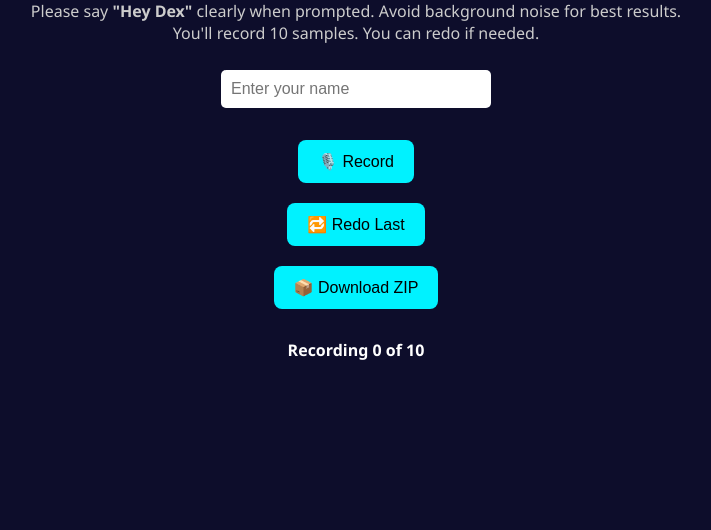
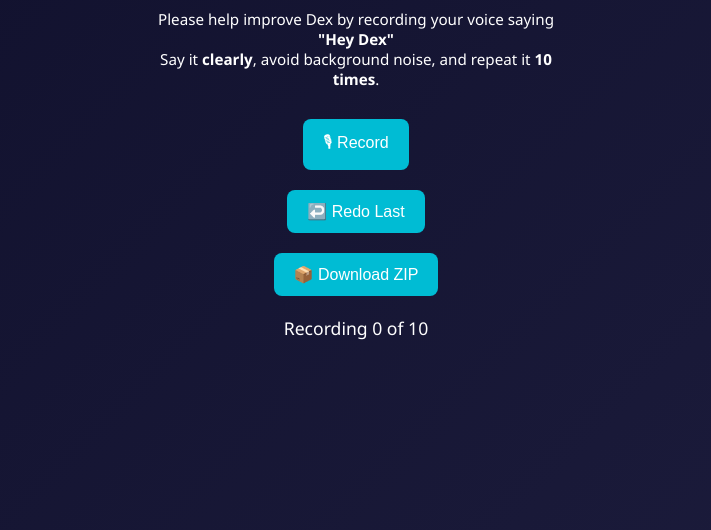
Before and after one commit to Buf865/Dex-recorder, a plain HTML site: page index.html in a window 1280 px wide. Shown: the part 270-800 px from the top of the page, without its empty margins (284-995 px from the left). Drawn offline with nearby package versions, Linux system fonts and the light colour scheme.

Commit message:
index.html

```diff
--- a/index.html
+++ b/index.html
@@ -8,8 +8,8 @@
     body {
       margin: 0;
       padding: 0;
-      font-family: 'Segoe UI', Tahoma, Geneva, Verdana, sans-serif;
-      background: #0d0d2b;
+      font-family: 'Segoe UI', sans-serif;
+      background: linear-gradient(135deg, #0f0f2b, #1c1c3c);
       color: white;
       display: flex;
       flex-direction: column;
@@ -20,129 +20,111 @@
     }
     h1 {
       font-size: 2em;
-      color: #00f2ff;
+      margin-bottom: 10px;
     }
-    p {
-      max-width: 80%;
-      font-size: 1em;
-      color: #ccc;
+    .info {
+      font-size: 0.95em;
+      max-width: 400px;
+      margin-bottom: 20px;
     }
     button {
-      background: #00f2ff;
-      border: none;
-      color: #000;
       padding: 12px 20px;
       font-size: 1em;
+      margin: 10px;
+      border: none;
       border-radius: 8px;
       cursor: pointer;
-      margin: 10px;
-      transition: background 0.3s;
+      background-color: #00bcd4;
+      color: white;
+      transition: 0.3s ease;
     }
     button:hover {
-      background: #00d4e0;
+      background-color: #0097a7;
     }
     #status {
-      margin-top: 20px;
-      font-weight: bold;
-    }
-    input {
-      padding: 10px;
-      font-size: 1em;
-      border-radius: 5px;
-      border: none;
       margin-top: 10px;
-      width: 250px;
+      font-size: 1.1em;
     }
   </style>
 </head>
 <body>
-  <h1>🎙️ Dex Wake Word Collection</h1>
-  <p>Please say <strong>"Hey Dex"</strong> clearly when prompted. Avoid background noise for best results.<br/>You'll record 10 samples. You can redo if needed.</p>
+  <h1>🎤 Dex Wake Word Collection</h1>
+  <p class="info">
+    Please help improve Dex by recording your voice saying <strong>"Hey Dex"</strong> <br />
+    Say it <strong>clearly</strong>, avoid background noise, and repeat it <strong>10 times</strong>.
+  </p>
 
-  <input id="username" placeholder="Enter your name" /><br>
-  <button onclick="startRecording()">🎙️ Record</button>
-  <button onclick="redoLast()">🔁 Redo Last</button>
-  <button onclick="downloadZip()">📦 Download ZIP</button>
+  <button onclick="startRecording()">🎙 Record</button>
+  <button onclick="redoLast()">↩️ Redo Last</button>
+  <button onclick="downloadAll()">📦 Download ZIP</button>
+
   <div id="status">Recording 0 of 10</div>
 
-  <script src="https://cdn.jsdelivr.net/npm/jszip@3.10.0/dist/jszip.min.js"></script>
+  <script src="https://cdnjs.cloudflare.com/ajax/libs/jszip/3.10.1/jszip.min.js"></script>
+
   <script>
     let recordings = [];
-    let counter = 0;
-    let mediaRecorder;
-    let chunks = [];
+    let recorder;
+    let audioChunks = [];
+    let count = 0;
     let stream;
 
     async function initMic() {
       if (!stream) {
-        stream = await navigator.mediaDevices.getUserMedia({ audio: true });
+        try {
+          stream = await navigator.mediaDevices.getUserMedia({ audio: true });
+        } catch (err) {
+          alert("🎤 Microphone access denied or not available.");
+          throw err;
+        }
       }
       return stream;
     }
 
     async function startRecording() {
-      const name = document.getElementById("username").value.trim();
-      if (!name) {
-        alert("Please enter your name first.");
-        return;
-      }
-      if (counter >= 10) {
-        alert("You have completed all 10 recordings.");
+      if (count >= 10) {
+        alert("✅ You've already recorded 10 samples.");
         return;
       }
 
-      const stream = await initMic();
-      mediaRecorder = new MediaRecorder(stream);
-      chunks = [];
+      const mic = await initMic();
+      recorder = new MediaRecorder(mic);
+      audioChunks = [];
 
-      mediaRecorder.ondataavailable = e => chunks.push(e.data);
-      mediaRecorder.onstop = () => {
-        const blob = new Blob(chunks, { type: 'audio/wav' });
-        recordings[counter] = { blob, name };
-        counter++;
-        updateStatus();
+      recorder.ondataavailable = (e) => audioChunks.push(e.data);
+      recorder.onstop = () => {
+        const blob = new Blob(audioChunks, { type: 'audio/wav' });
+        recordings[count] = blob;
+        count++;
+        document.getElementById("status").innerText = `Recording ${count} of 10`;
       };
 
-      mediaRecorder.start();
-      updateStatus("Recording... Say \"Hey Dex\" now.");
-
-      setTimeout(() => {
-        mediaRecorder.stop();
-      }, 2500);
+      recorder.start();
+      document.getElementById("status").innerText = `Recording ${count + 1} of 10... Speak now!`;
+      setTimeout(() => recorder.stop(), 2000);
     }
 
     function redoLast() {
-      if (counter === 0) return;
-      counter--;
-      recordings[counter] = null;
-      updateStatus("Redoing recording " + (counter + 1));
+      if (count === 0) return;
+      count--;
+      startRecording();
     }
 
-    function updateStatus(msg) {
-      if (msg) {
-        document.getElementById("status").textContent = msg;
-      } else {
-        document.getElementById("status").textContent = `Recording ${counter} of 10`;
-      }
-    }
-
-    function downloadZip() {
-      if (recordings.length < 10) {
-        alert("Please complete all 10 recordings first.");
+    function downloadAll() {
+      if (recordings.length !== 10) {
+        alert("⏳ Please complete all 10 recordings before downloading.");
         return;
       }
 
       const zip = new JSZip();
-      const name = document.getElementById("username").value.trim();
-
-      recordings.forEach((rec, i) => {
-        zip.file(`${name}_${i + 1}.wav`, rec.blob);
+      recordings.forEach((blob, i) => {
+        zip.file(`${i + 1}.wav`, blob);
       });
 
-      zip.generateAsync({ type: "blob" }).then(content => {
+      zip.generateAsync({ type: "blob" }).then((content) => {
         const a = document.createElement("a");
         a.href = URL.createObjectURL(content);
-        a.download = `${name}_dex_samples.zip`;
+        a.download = "Dex-HeyDex-Samples.zip";
         a.click();
       });
     }
```
